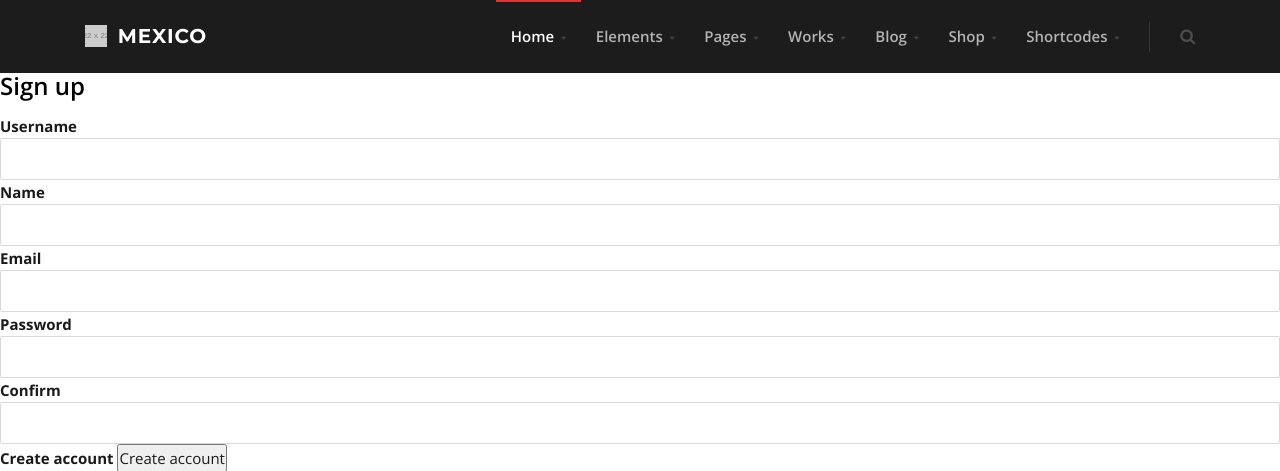
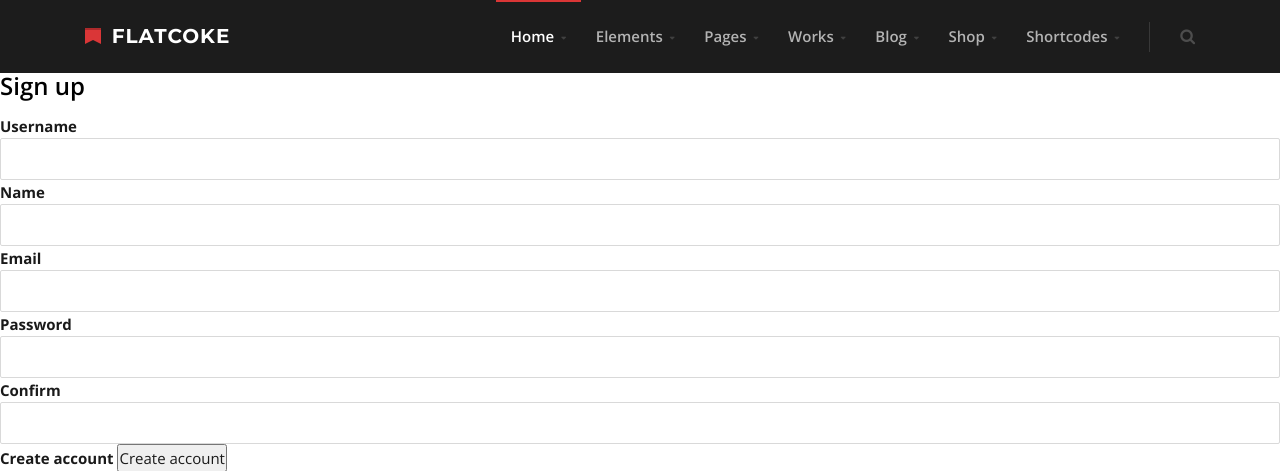
Before and after one commit to flatcoke/flask-structure, a Flask app: page /auth/signup/ in a window 1280 px wide. Shown: the top 471 px of the page. Run offline with Flask 2, Linux system fonts and the light colour scheme; grey boxes labelled with a size stand in for pictures from a placeholder-image service; some libraries are stand-ins or nearby versions.

Commit message:
add favicon

```diff
--- a/app/templates/base.html
+++ b/app/templates/base.html
@@ -2,13 +2,7 @@
 <html>
 <head>
     {% block head %}
-        <link rel="shortcut icon" type="image/x-icon" href="{{ url_for('static', filename='favicon.ico') }}">
-
-        <link href="http://fonts.googleapis.com/css?family=Open+Sans:400,300,300italic,400italic,600,600italic,700,700italic,800,800italic&amp;subset=latin,cyrillic"
-              rel="stylesheet">
-        <link href="http://fonts.googleapis.com/css?family=Montserrat:700" rel="stylesheet">
-        <link href="http://fonts.googleapis.com/css?family=Satisfy" rel="stylesheet">
-
+        <link rel="shortcut icon" type="image/x-icon" href="{{ url_for('static', filename='images/favicon.ico') }}">
         <link href="http://fonts.googleapis.com/css?family=Open+Sans:400,300,300italic,400italic,600,600italic,700,700italic,800,800italic&amp;subset=latin,cyrillic"
               rel="stylesheet">
         <link href="http://fonts.googleapis.com/css?family=Montserrat:700" rel="stylesheet">
@@ -23,7 +17,7 @@
         <link rel="stylesheet" type="text/css" href="{{ url_for('static', filename='css/revolution.css') }}">
         <link rel="stylesheet" type="text/css" href="{{ url_for('static', filename='css/style.css') }}">
         <!-- Mexico - Responsive Multipurpose Template - v.1.1-->
-        <title>{% block title %}Flacoke {% endblock %} - My Webpage</title>
+        <title>{% block title %}Flacoke {% endblock %}</title>
     {% endblock %}
 </head>
 <body>
@@ -39,8 +33,8 @@
 
                 <!-- NAVBAR BRAND -->
                 <a class="navbar-brand pull-left" href="">
-                    <img src="http://placehold.it/22x22" alt="Mexico">
-                    Mexico
+                    <img src="../../static/images/favicon.ico">
+                    Flatcoke
                 </a>
                 <!-- /.navbar-brand -->
 
```
Also changed, not shown: app/static/images/favicon.ico (added).
